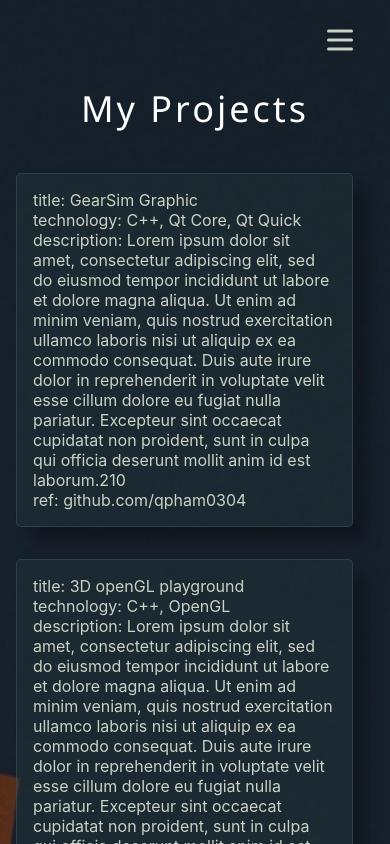
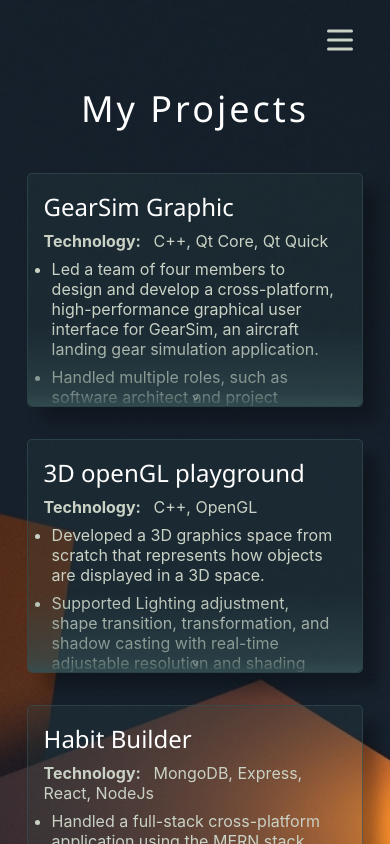
Before and after one commit to qpham0304/my-portfolio, a React (Create React App) app: page /projects in a window 390 px wide. Shown: the top 844 px of the page. Built offline with nearby package versions, Linux system fonts and the light colour scheme.

Commit message:
setup responsive and layout for mobile in projects page

```diff
--- a/src/App.css
+++ b/src/App.css
@@ -96,12 +96,11 @@
 .proj {
   display: flex;
   align-items: center;
+  /* justify-content: center; */
 }
 .proj-list {
   width: 100%;
   overflow-x: auto;
-}
-.proj-list > div {
   display: flex;
   flex-direction: row;
   flex-wrap: wrap;
@@ -213,7 +212,7 @@
 }
 
 li {
-  display: block;
+  /* display: block; */
   list-style: none;
   transition: 200ms;
 }
@@ -312,12 +311,85 @@
   padding: 1rem;
   box-shadow: 5px;
   margin: 1rem;
+  display: -webkit-box;
+  -webkit-box-orient: vertical;
   transition: 500ms;
+  overflow: hidden;
+  max-height: 200px;
+}
+.proj-card.expanded {
+  width: 100%;
+  max-height: none;
+}
+.proj-card::after, .proj-card::before  {
+  content: "";
+  position: absolute;
+  height: 35%;
+  margin: 0 -1rem ;
+  width: 100%;
+  bottom: 0;
+  border-radius: 5px;
+  pointer-events: none;
+  background: linear-gradient(to bottom, transparent, #354f52aa);
+}
+.proj-card::before {
+  height: 5%;
 }
 .proj-card:hover {
   border: 1px solid #84a98c99;
-
 }
+.proj-card > p {
+  margin: 0;
+}
+.proj-card > h5 {
+  margin: 0rem;
+}
+.proj-card ul > li {
+  /* display: block; */
+  list-style: disc;
+  margin: 0.5rem;
+}
+.expand-proj-btn {
+  position: absolute;
+  bottom: 0;
+  width: 100%;
+  margin: 0 0 0 -1rem;
+  background: transparent;
+  text-align: center;
+  /* background: linear-gradient(to bottom, #354f52, #354f5233); */
+  background: #354f5200;
+  color: #fff;
+  font: inherit;
+  border: none;
+  border-radius: 2px;
+  transition: 500ms;
+}
+.expand-proj-btn:hover {
+    background: #354f5233;
+}
+.expand-proj-btn.expanded {
+  transform: rotateX(180deg);
+}
+/* .cutoff-text {
+  --max-txt-lines: 3;
+  --line-height: 1.4;
+  display: -webkit-box;
+  overflow: hidden;
+  position: relative;
+  max-height: calc(var(--max-txt-lines) * 1em * var(--line-height));
+  line-height: var(--line-height);
+  -webkit-line-clamp: var(--max-txt-lines);
+  -webkit-box-orient: vertical;
+}
+.cutoff-text::before{
+  content: "";
+  position: absolute;
+  height: calc(1em * var(--line-height));
+  width: 100%;
+  bottom: 0;
+  pointer-events: none;
+  background: linear-gradient(to bottom, transparent, #354f52ff);
+} */
 
 .copyright {
   text-align: center;
@@ -364,9 +436,10 @@
   align-items: center;
 }
 
-.info-box ul > li > span {
+span {
   font-weight: bold;
   margin-right: 0.5rem;
+  color: var(bg-color-secondary);
 }
 
 .download-btn {
@@ -420,10 +493,23 @@
 transform: scale(0);
 }
 
+@media (max-width: 650px){
+  .proj-list {
+    justify-content: center;
+    align-items: center;
+    flex-direction: column;
+  }
+
+  .proj-card.expanded{
+    width: 30ch;
+    max-height: calc(var(--vh, 1vh) * 100);
+  }
+}
+
 @media (max-width: 500px){
   .wrapper {
     height: 100%;
-    /* height: calc(var(--vh, 1vh) * 100); */
+    height: calc(var(--vh, 1vh) * 100);
   }
 }
 
--- a/src/App.js
+++ b/src/App.js
@@ -1,6 +1,6 @@
 import './App.css';
 import { useEffect, useState } from 'react';
-import { Routes, Route, Navigate, useMatch, useLocation, BrowserRouter } from "react-router-dom";
+import { Routes, Route, Navigate, useLocation, BrowserRouter } from "react-router-dom";
 import NavBar from './components/NavBar';
 import About from './components/About'
 import Experience from './components/Experience'
@@ -30,6 +30,7 @@
       }}
     >
       <Routes location={displayLocation}>
+        <Route path="/" element={<Home />} />
         <Route path="/home" element={<Home />} />
         <Route path="/about" element={<About />} />
         <Route path="/hobby" element={<Hobby />} />
--- a/src/components/Hobby.js
+++ b/src/components/Hobby.js
@@ -2,7 +2,9 @@
 
 function Hobby() {
   return (
-    <div>Hobby</div>
+    <div>
+      Hobby
+    </div>
   )
 }
 
--- a/src/components/Home.js
+++ b/src/components/Home.js
@@ -1,6 +1,5 @@
 import React, { useState } from 'react'
 import { useNavigate } from 'react-router-dom';
-import "../App.css"
 
 function Home() {
   const info = require("../db/basic-info.json")
@@ -37,9 +36,9 @@
       </ul>
       <ul className="icon-link">
         <a href={`mailto:${info.email}`}> <span style={{margin: "0px"}} className="icon icon-email"/> </a>
-        <a href={info.github}> <span className="icon icon-github"/> </a>
-        <a href={info.linkedin}> <span className="icon icon-linkedin"/> </a>
-        <a href={info.discord}> <span className="icon icon-discord"/> </a>
+        <a href={info.github}> <span style={{margin: "0"}}  className="icon icon-github"/> </a>
+        <a href={info.linkedin}> <span  style={{margin: "0"}} className="icon icon-linkedin"/> </a>
+        <a href={info.discord}> <span style={{margin: "0"}}  className="icon icon-discord"/> </a>
       </ul>
     </div>
   )
--- a/src/components/NavBar.js
+++ b/src/components/NavBar.js
@@ -1,6 +1,5 @@
 import React, { useState } from 'react'
 import { useNavigate, useLocation } from 'react-router-dom'
-import '../App.css'
 
 function NavBar() {
   const page = ["Home", "About", "Hobby", "Experience", "Projects"]
@@ -10,9 +9,10 @@
   const [isToggleOn, setIsToggleOn] = useState(false)
 
   const handleSelectPage = (page) => {
-    navigate(`/${page}`)
-    setSelectedPage(page);
-    console.log(location.pathname.slice(1))
+    if(page !== selectedPage){
+      navigate(`/${page}`)
+      setSelectedPage(page);
+    }
   }
 
   return (
--- a/src/components/Projects.js
+++ b/src/components/Projects.js
@@ -1,27 +1,45 @@
-import React from 'react'
+import React, { useState } from 'react'
+
+const ProjectCard = (props) => {
+  const { proj } = props
+  const[expanded, setExpanded] = useState(false)
+
+  const handleExpandCard = () => {
+    setExpanded(!expanded)
+  }
+
+  return(
+    <div onClick={handleExpandCard} className={expanded ? "proj-card expanded" : "proj-card"}>
+      <h5>{proj.title}</h5>
+      <p><span>Technology:</span> {proj.technology}</p>
+      <ul >
+        {proj.description.map((item, i) => {
+          return (<li key={i}> {item} </li>)
+        })}
+      </ul>
+      <button className={expanded ? "expand-proj-btn" : "expand-proj-btn expanded"}>^</button>
+    </div>
+  )
+}
+
+const ProjectsList = () => {
+  const projects = require("../db/projects.json")
+  return(
+    <div className="proj-list">
+      {projects.map((proj, i) => {
+        return (
+          <ProjectCard key={i} proj={proj}/>
+        )
+      })}
+    </div>
+  )
+}
 
 function Projects() {
-  const projects = require("../db/projects.json")
   return (
     <div className="page-container proj">
       <h3>My Projects</h3>
-      <div className="proj-list">
-        <div>
-          {projects.map((proj, i) => {
-            return (
-              <div key={i} className="proj-card">
-                {Object.keys(proj).map((key, j) => {
-                  return (
-                    <div key={j}>
-                      {key}: {proj[key]}
-                    </div>
-                  );
-                })}
-              </div>
-            )
-          })}
-        </div>
-      </div>
+      <ProjectsList />
     </div>
   )
 }
--- a/src/db/basic-info.json
+++ b/src/db/basic-info.json
@@ -3,6 +3,7 @@
     "location": "Seattle, WA",
     "experience": "Junior",
     "freelance": "Available",
+    "availability": "full-time, part-time",
     "age": 22,
     "email": "quan.m.pham0304@gmail.com",
     "github": "https://github.com/qpham0304",
--- a/src/db/projects.json
+++ b/src/db/projects.json
@@ -3,10 +3,10 @@
         "title": "GearSim Graphic",
         "technology": "C++, Qt Core, Qt Quick",
         "description": [
-            "Lorem ipsum dolor sit amet, consectetur adipiscing elit, sed do eiusmod tempor incididunt ut labore et dolore magna aliqua. Ut enim ad minim veniam, quis nostrud exercitation ullamco laboris nisi ut aliquip ex ea commodo consequat. Duis aute irure dolor in reprehenderit in voluptate velit esse cillum dolore eu fugiat nulla pariatur. Excepteur sint occaecat cupidatat non proident, sunt in culpa qui officia deserunt mollit anim id est laborum.",
-            "2",
-            "1",
-            "0"
+            "Led a team of four members to design and develop a cross-platform, high-performance graphical user interface for GearSim, an aircraft landing gear simulation application.",
+            "Handled multiple roles, such as software architect and project manager throughout the project.",
+            "Completed MVP with a new and modern user interface that exceeded the sponsor’s expectations."
+
         ],
         "ref": "github.com/qpham0304"
     },
@@ -14,10 +14,9 @@
         "title": "3D openGL playground",
         "technology": "C++, OpenGL",
         "description": [
-            "Lorem ipsum dolor sit amet, consectetur adipiscing elit, sed do eiusmod tempor incididunt ut labore et dolore magna aliqua. Ut enim ad minim veniam, quis nostrud exercitation ullamco laboris nisi ut aliquip ex ea commodo consequat. Duis aute irure dolor in reprehenderit in voluptate velit esse cillum dolore eu fugiat nulla pariatur. Excepteur sint occaecat cupidatat non proident, sunt in culpa qui officia deserunt mollit anim id est laborum.",
-            "2",
-            "1",
-            "0"
+            "Developed a 3D graphics space from scratch that represents how objects are displayed in a 3D space.",
+            "Supported Lighting adjustment, shape transition, transformation, and shadow casting with real-time adjustable resolution and shading effect.",
+            "Effectively displayed objects with over 100,000 vertices without having any artifacts."
         ],
         "ref": "github.com/qpham0304"
     },
@@ -25,10 +24,9 @@
         "title": "Habit Builder",
         "technology": "MongoDB, Express, React, NodeJs",
         "description": [
-            "Lorem ipsum dolor sit amet, consectetur adipiscing elit, sed do eiusmod tempor incididunt ut labore et dolore magna aliqua. Ut enim ad minim veniam, quis nostrud exercitation ullamco laboris nisi ut aliquip ex ea commodo consequat. Duis aute irure dolor in reprehenderit in voluptate velit esse cillum dolore eu fugiat nulla pariatur. Excepteur sint occaecat cupidatat non proident, sunt in culpa qui officia deserunt mollit anim id est laborum.",
-            "2",
-            "1",
-            "0"
+            "Handled a full-stack cross-platform application using the MERN stack with a separate native UI for mobile.",
+            "Developed a REST API that interacts with MongoDB and handles complex queries with over 50,000 records.",
+            "Securely process users’ information and their request to the server JSON Web Token as authentication."
         ],
         "ref": "github.com/qpham0304"
     },
```
Also changed, not shown: src/components/About.js (+5 -4 lines), 1 other file (tests, documents, lock files or other folders).
